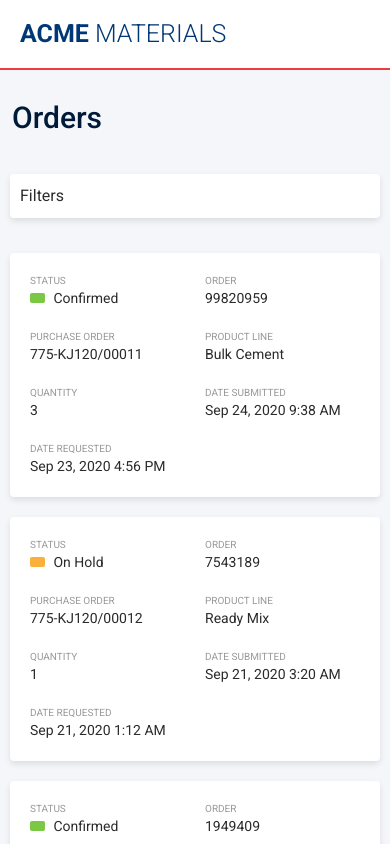
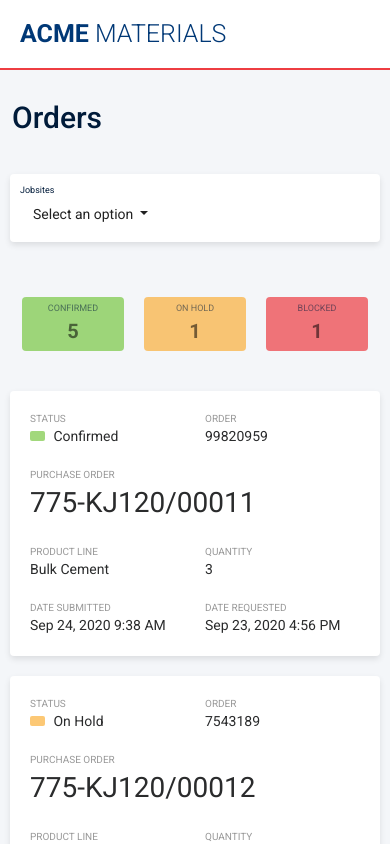
Before and after one commit to fidelhdz/companyx-ux-test, an Angular app: page / in a window 390 px wide. Shown: the top 844 px of the page. Built offline with nearby package versions, Linux system fonts and the light colour scheme.

Commit message:
Updating view and display information from an array

```diff
--- a/src/app/app.component.html
+++ b/src/app/app.component.html
@@ -16,11 +16,26 @@
   <div class="container">
     <div class="row">
       <div class="col-12 panel">
-        Filters
+        <div class="row">
+          <div class="col-md-2 jobsites-area">
+            <small class="small-on-filters">Jobsites</small>
+            <div class="btn-group">
+              <button class="btn dropdown-toggle" type="button" id="dropdownMenuButton" data-bs-toggle="dropdown" aria-expanded="false">
+                Select an option
+              </button>
+              <ul class="dropdown-menu" aria-labelledby="dropdownMenuButton">
+                <li *ngFor="let jobsite of jobsites_list"><a class="dropdown-item" (click)="filter_jobsites(jobsite);" href="#">{{ jobsite }}</a></li>
+              </ul>
+            </div>
+          </div>
+        </div>
       </div>
     </div>
   </div>
 </section>
+
+<!-- CONTADOR DE ESTATUS -->
+<app-counting-status [ordersCounted]="lista_status"></app-counting-status>
 
 <section class="data-table">
   <div class="container">
@@ -40,7 +55,7 @@
           <!-- END ROW TITLES -->
 
           <!-- CONTENT TABLE -->
-          <div class="table-row panel" *ngFor="let order of orders; let i = index;">
+          <div class="table-row panel" *ngFor="let order of orders2Show | filter: filteredLocations: 'jobSite'">
             <div class="table-cell" [attr.data-jobsite]="order.jobSite">
               <small>Status</small>
               <span class="status-color"
@@ -52,7 +67,7 @@
               <small>Order</small>
               {{ order.order }}
             </div>
-            <div class="table-cell">
+            <div class="table-cell important-data">
               <small>Purchase Order</small>
               {{ order.purchaseOrder }}
             </div>
--- a/src/app/app.component.scss
+++ b/src/app/app.component.scss
@@ -35,6 +35,39 @@ section {
 
     &.filters {
         margin-bottom: 35px;
+
+        .panel {
+
+            .jobsites-area {
+                @media screen and (min-width: 780px){
+                    border-right: 1px solid #ccc;
+                }
+            }
+
+            .small-on-filters {
+                font-size: 9px;
+                color: #001B3A;
+                display: block;
+            }
+            .dropdown-toggle {
+                font-size: 14px;
+                outline: none;
+                box-shadow: none;
+                color: #212121;
+            }
+
+            ul.dropdown-menu {
+                border: none;
+                border-top: 3px solid #49ADF6;
+                box-shadow: rgba(0,0,0,0.1) 0px 3px 6px;
+                border-radius: 0;
+
+                li {
+                    font-size: 14px;
+                    color: #212121;
+                }
+            }
+        }
     }
 
     &.data-table {
@@ -77,6 +110,15 @@ section {
                         padding: 10px;
                     }
 
+                    &.important-data {
+                        @media screen and (max-width: 780px){
+                            display: block;
+                            flex-basis: 100%;
+                            font-size: 28px;
+                            padding: 10px;
+                        }
+                    }
+
                     .no-display {
                         display: none;
                     }
@@ -90,15 +132,15 @@ section {
                         border-radius: 2px;
 
                         &.green {
-                            background-color: #7AC844;
+                            background-color: var(--green-flag);
                         }
 
                         &.yellow {
-                            background-color: #FBB03B;
+                            background-color: var(--yellow-flag);
                         }
 
                         &.red {
-                            background-color: #EE3D42;
+                            background-color: var(--red-flag);
                         }
                     }
 
--- a/src/app/app.component.ts
+++ b/src/app/app.component.ts
@@ -1,13 +1,19 @@
-import { Component } from '@angular/core';
+import { Component, OnInit } from '@angular/core';
 import { Orders } from './models/orders.model';
+import { FilterPipe } from './filter.pipe';
 
 @Component({
   selector: 'app-root',
   templateUrl: './app.component.html',
-  styleUrls: ['./app.component.scss']
+  styleUrls: ['./app.component.scss'],
 })
-export class AppComponent {
+export class AppComponent implements OnInit {
   title = 'neoris-ux-test';
+  filteredLocations: any = [];
+  lista_status: any = [];
+  jobsites_list: any = [];
+  orders2Show: any = [];
+
   orders:Orders[] = [
     new Orders('First Avenue', 'Confirmed', 99820959, '775-KJ120/00011', 'Bulk Cement', 3, 'Sep 24, 2020 9:38 AM', 'Sep 23, 2020 4:56 PM'),
     new Orders('Centenial Mall', 'On Hold', 7543189, '775-KJ120/00012', 'Ready Mix', 1, 'Sep 21, 2020 3:20 AM', 'Sep 21, 2020 1:12 AM'),
@@ -17,4 +23,48 @@ export class AppComponent {
     new Orders('Rapid Parks', 'Confirmed', 5736237, '775-KJ120/00020', 'Aggregates', 1, 'Sep 8, 2020 8:00 AM', 'Sep 4, 2020 7:24 AM'),
     new Orders('Centenial Mall', 'Confirmed', 5736245, '775-KJ120/00076', 'Aggregates', 1, 'Sep 3, 2020 6:55 PM', 'Sep 1, 2020 7:13 PM')
   ];
+
+  ngOnInit() {
+    this.count_Elements();
+    this.get_jobsitesList();
+    this.orders2Show = this.orders;
+  }
+
+  get_jobsitesList() {
+    for (let i = 0; i < this.orders.length; i++ ) {
+      let jobSite: string = this.orders[i].jobSite;
+
+      if ( this.jobsites_list.indexOf(jobSite) === -1 ){
+        this.jobsites_list.push( jobSite );
+      }
+    }
+  }
+
+  filter_jobsites( jobS: string ) {
+    let indexLocation = this.jobsites_list.indexOf(jobS);
+
+    if (indexLocation >= 0) {
+      this.filteredLocations = this.orders2Show.filter((i:any) => i.jobSite === jobS);
+    }
+  }
+
+  count_Elements() {
+    let order_status: any = {};
+
+    for (let i = 0; i < this.orders.length; i++ ) {
+      let status: string = this.orders[i].status;
+
+      if ( status in order_status ) {
+        ++order_status[status];
+      } else {
+        order_status[status] = 1;
+      }
+    }
+
+    for ( const obj in order_status ) {
+      if ( order_status.hasOwnProperty( obj ) ) {
+        this.lista_status.push( [ obj, order_status[obj] ] );
+      }
+    }
+  }
 }
--- /dev/null
+++ b/src/app/counting-status/counting-status.component.html
@@ -0,0 +1,13 @@
+<section class="counting-status">
+    <div class="container">
+      <div class="items-list">
+        <div class="element" *ngFor="let item of ordersCounted"
+            [class.confirmed]="item[0] === 'Confirmed'"
+            [class.on-hold]="item[0] === 'On Hold'"
+            [class.blocked]="item[0] === 'Blocked'">
+          <div class="status-name">{{ item[0] }}</div>
+          <div class="status-elements">{{ item[1] }}</div>
+        </div>
+      </div>
+    </div>
+  </section>
--- /dev/null
+++ b/src/app/counting-status/counting-status.component.scss
@@ -0,0 +1,41 @@
+section {
+    &.counting-status {
+        padding: 20px 0 40px 0;
+
+        .items-list {
+            display: flex;
+            justify-content: flex-end;
+
+            .element {
+                width: 120px;
+                border: none;
+                padding: 5px;
+                text-align: center;
+                margin: 0 10px;
+                border-radius: 4px;
+                background-color: var(--no-flag);
+
+                &.confirmed {
+                    background-color: var(--green-flag);
+                }
+                &.on-hold {
+                    background-color: var(--yellow-flag);
+                }
+                &.blocked {
+                    background-color: var(--red-flag);
+                }
+
+                .status-name {
+                    text-transform: uppercase;
+                    font-size: 9px;
+                    color: #001B3A88;
+                }
+                .status-elements {
+                    font-size: 20px;
+                    font-weight: 700;
+                    color: #00000088;
+                }
+            }
+        }
+    }
+}
--- /dev/null
+++ b/src/app/counting-status/counting-status.component.ts
@@ -0,0 +1,17 @@
+import { Component, Input, OnInit } from '@angular/core';
+
+@Component({
+  selector: 'app-counting-status',
+  templateUrl: './counting-status.component.html',
+  styleUrls: ['./counting-status.component.scss']
+})
+export class CountingStatusComponent implements OnInit {
+
+  @Input('ordersCounted') ordersCounted: any;
+
+  constructor() { }
+
+  ngOnInit(): void {
+  }
+
+}
--- /dev/null
+++ b/src/app/filter.pipe.ts
@@ -0,0 +1,35 @@
+import { Pipe, PipeTransform } from '@angular/core';
+
+@Pipe({
+  name: 'filter',
+  pure: false
+})
+export class FilterPipe implements PipeTransform {
+
+  transform(value: any, filterStrings: any, propName: any): any {
+    if (!filterStrings || filterStrings.length === 0) {
+      return value;
+    }
+
+    console.group('++++ GRUPO');
+    console.log(value);
+    console.log(filterStrings);
+    console.log(propName);
+    console.groupEnd();
+
+    let resultArray = [];
+
+    if (filterStrings === undefined || filterStrings === '' || value.length == 0) {
+      resultArray = value;
+    }
+
+    for (const item of value) {
+      if(item[propName] === filterStrings){
+        resultArray.push(item);
+      }
+    }
+
+    return resultArray;
+  }
+
+}
--- a/src/styles.scss
+++ b/src/styles.scss
@@ -19,3 +19,10 @@ body {
   border-radius: 4px;
   color: #2A2B2C;
 }
+
+:root {
+  --green-flag: rgba(122, 200, 68, 0.7);
+  --yellow-flag: rgba(251, 176, 59, 0.7);
+  --red-flag: rgba(238, 61, 66, 0.7);
+  --no-flag: rgba(204, 204, 204, 0.7);
+}
```
Also changed, not shown: src/app/app.module.ts (+8 -2 lines), 2 other files (tests, documents, lock files or other folders).
